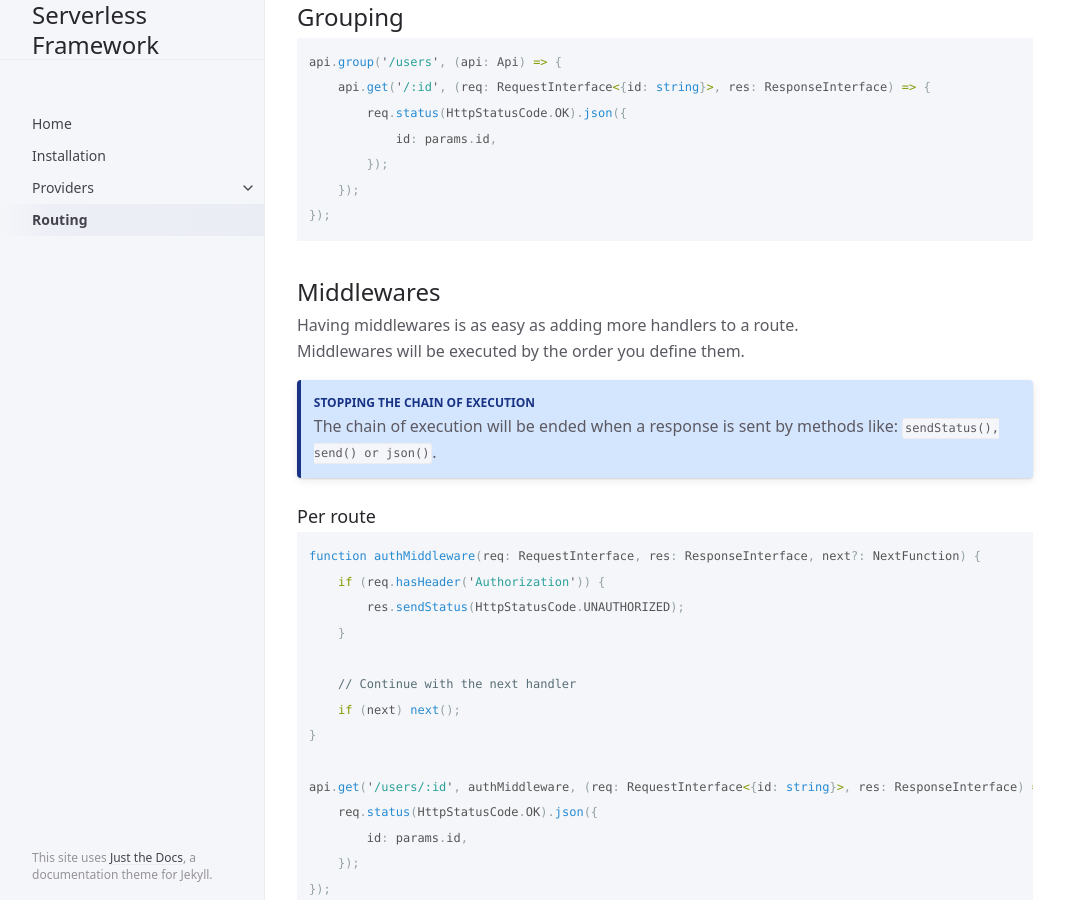
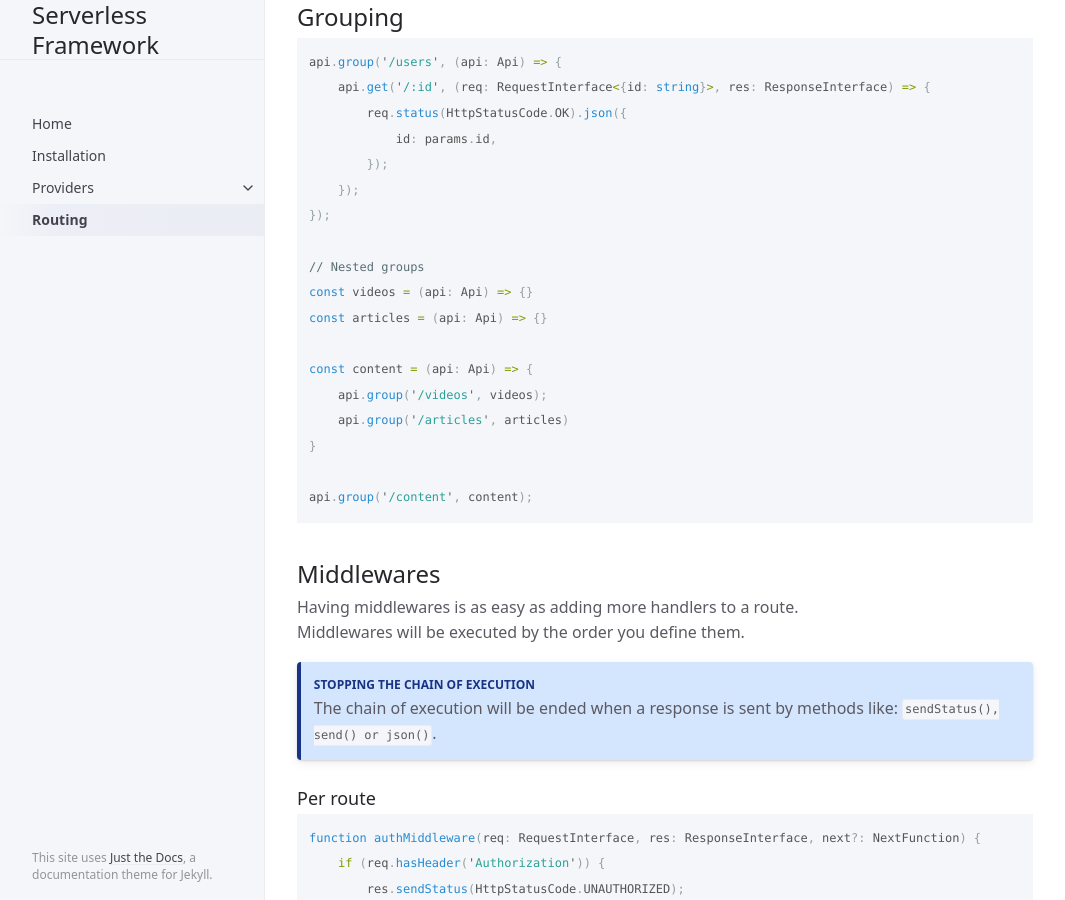
Before and after one commit to Edwin-Luijten/serverless-framework, a Jekyll site: the page built from docs/routing.md, in a window 1280 px wide and 900 px high, scrolled down 1940 px. Shown: the whole window, without its empty margins (107-1172 px from the left). Built offline with Jekyll 4.4.1, drawn with Linux system fonts in a browser that asks for light colours.

```diff
--- a/docs/routing.md
+++ b/docs/routing.md
@@ -78,6 +78,18 @@ api.group('/users', (api: Api) => {
         });
     });
 });
+
+// Nested groups
+const videos = (api: Api) => {}
+const articles = (api: Api) => {}
+
+const content = (api: Api) => {
+    api.group('/videos', videos);
+    api.group('/articles', articles)
+}
+
+api.group('/content', content);
+
 {% endhighlight %}
 
 ## Middlewares
```
Also changed, not shown: assets/images/cli.png.
